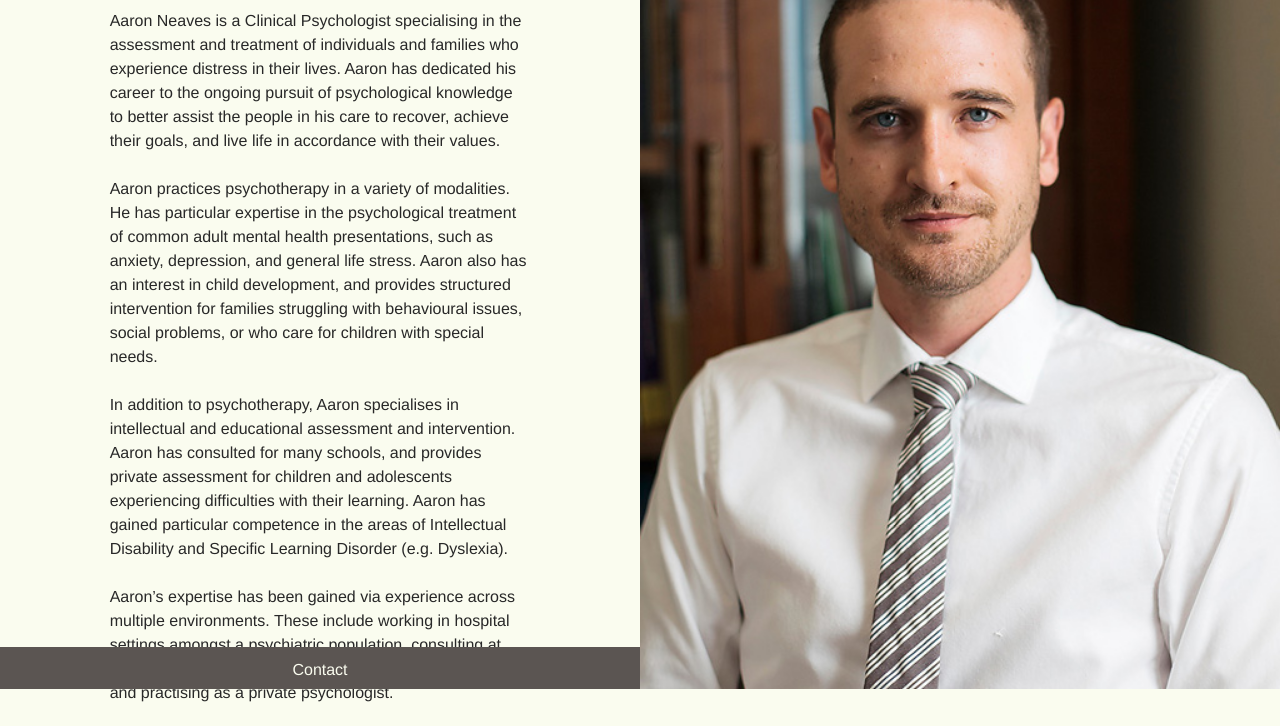
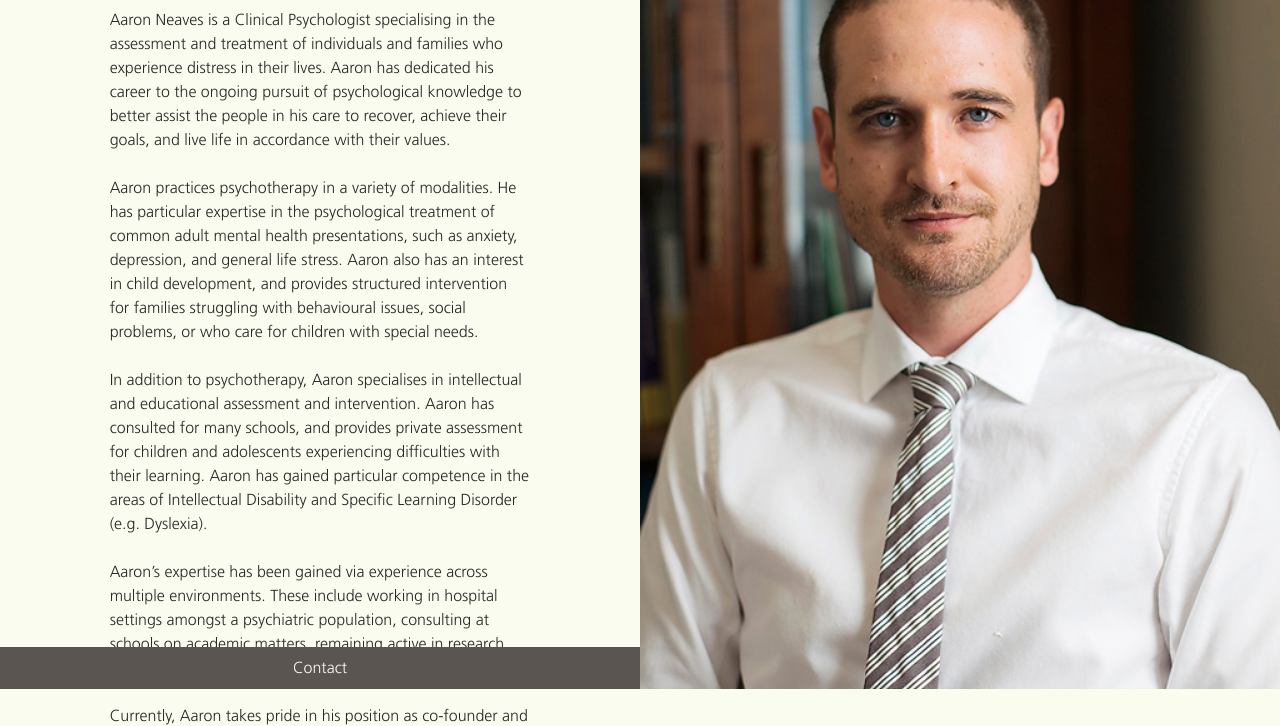
Before and after one commit to Sevaena/aaronneaves.com, a website: page app/index.html in a window 1280 px wide. Shown: the part 111-837 px from the top of the page. Drawn offline with nearby package versions, Linux system fonts and the light colour scheme; files that its build step writes are made by us from their sources; the site is published under a folder, as on GitHub Pages, so addresses that start at the root find nothing.

Commit message:
Relative rather than absolute reference to fonts.

```diff
--- a/app/styles/_mixins.scss
+++ b/app/styles/_mixins.scss
@@ -3,11 +3,11 @@
 @mixin declare-font-face($font-family, $font-filename, $font-weight : normal, $font-style :normal, $font-stretch : normal) {
   @font-face {
     font-family: '#{$font-family}';
-    src: url('/fonts/#{$font-filename}.eot');
-    src: url('/fonts/#{$font-filename}.eot?#iefix') format('embedded-opentype'),
-         url('/fonts/#{$font-filename}.woff') format('woff'),
-         url('/fonts/#{$font-filename}.ttf') format('truetype'),
-         url('/fonts/#{$font-filename}.svg##{$font-family}') format('svg');
+    src: url('../fonts/#{$font-filename}.eot');
+    src: url('../fonts/#{$font-filename}.eot?#iefix') format('embedded-opentype'),
+         url('../fonts/#{$font-filename}.woff') format('woff'),
+         url('../fonts/#{$font-filename}.ttf') format('truetype'),
+         url('../fonts/#{$font-filename}.svg##{$font-family}') format('svg');
     font-weight: $font-weight;
     font-style: $font-style;
     font-stretch: $font-stretch;
```
